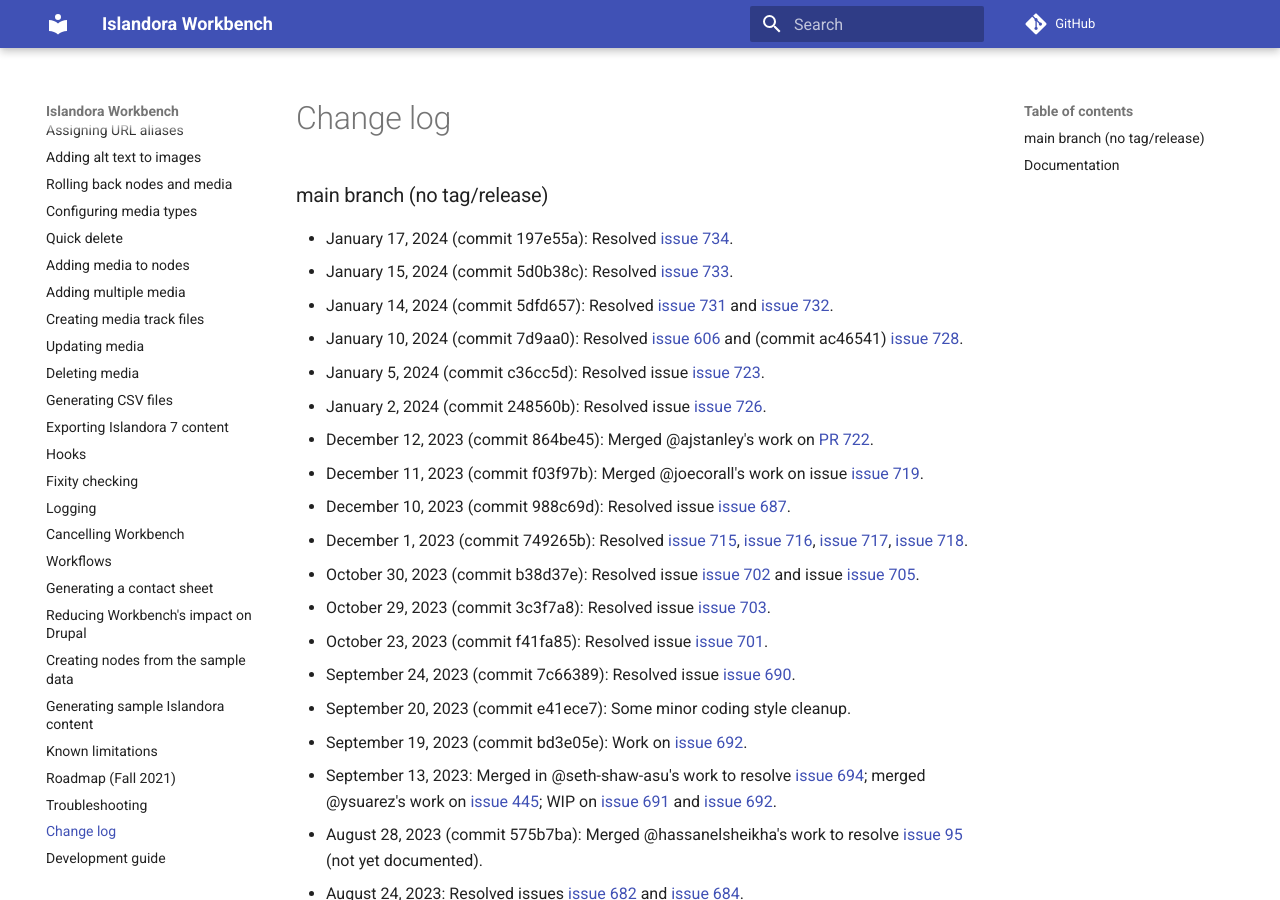
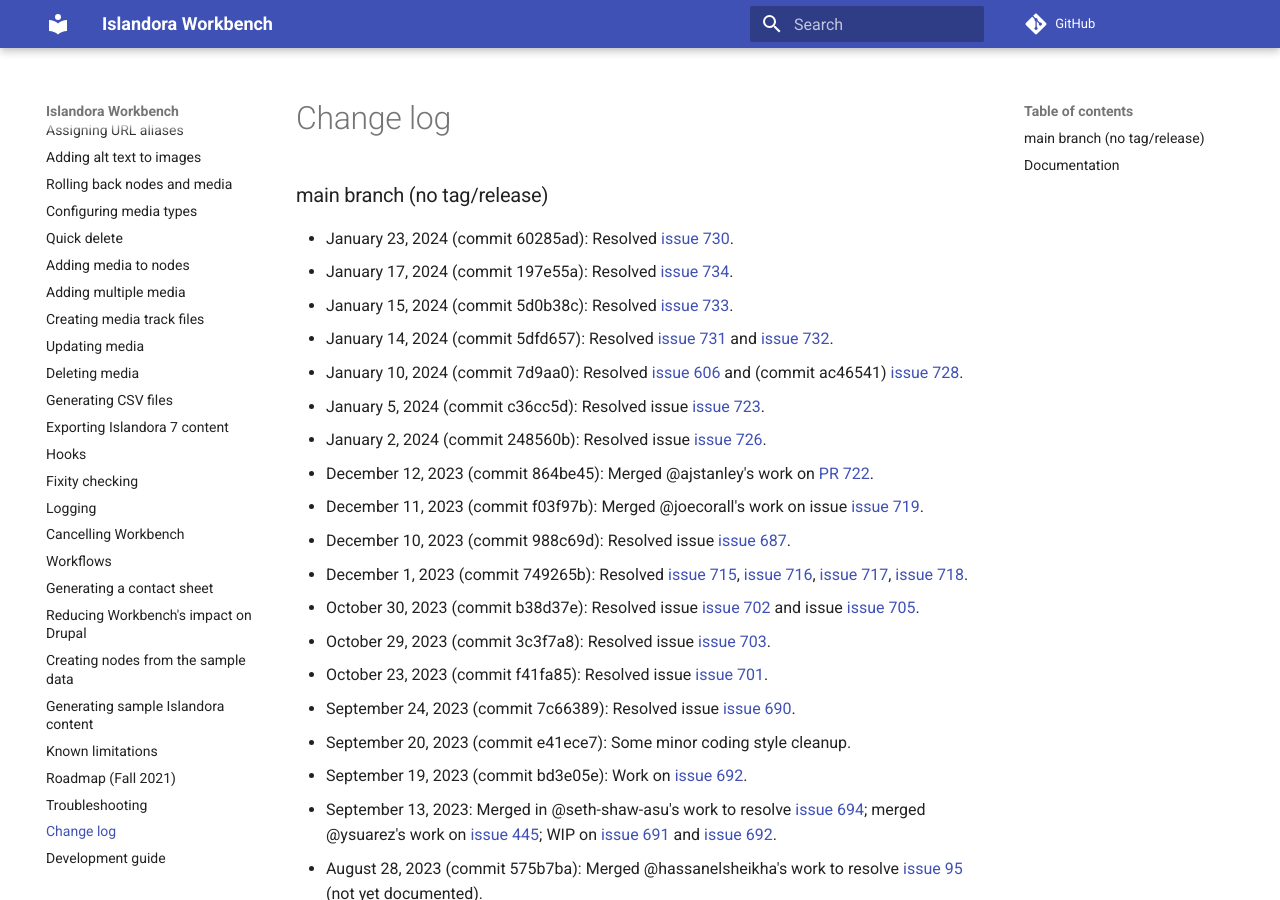
Before and after one commit to mjordan/islandora_workbench_docs, an MkDocs documentation site: the page built from docs/changelog.md, in a window 1280 px wide and 900 px high. Built offline with MkDocs 1.6.1 and Material for MkDocs 9.7.7, drawn with Linux system fonts in a browser that asks for light colours; comment, search, counter and statistics services are not loaded.

Commit message:
Updated changelog.

```diff
--- a/docs/changelog.md
+++ b/docs/changelog.md
@@ -1,5 +1,6 @@
 ### main branch (no tag/release)
 
+* January 23, 2024 (commit 60285ad): Resolved [issue 730](https://github.com/mjordan/islandora_workbench/issues/730).
 * January 17, 2024 (commit 197e55a): Resolved [issue 734](https://github.com/mjordan/islandora_workbench/issues/734).
 * January 15, 2024 (commit 5d0b38c): Resolved [issue 733](https://github.com/mjordan/islandora_workbench/issues/733).
 * January 14, 2024 (commit 5dfd657): Resolved [issue 731](https://github.com/mjordan/islandora_workbench/issues/731) and [issue 732](https://github.com/mjordan/islandora_workbench/issues/732).
```
